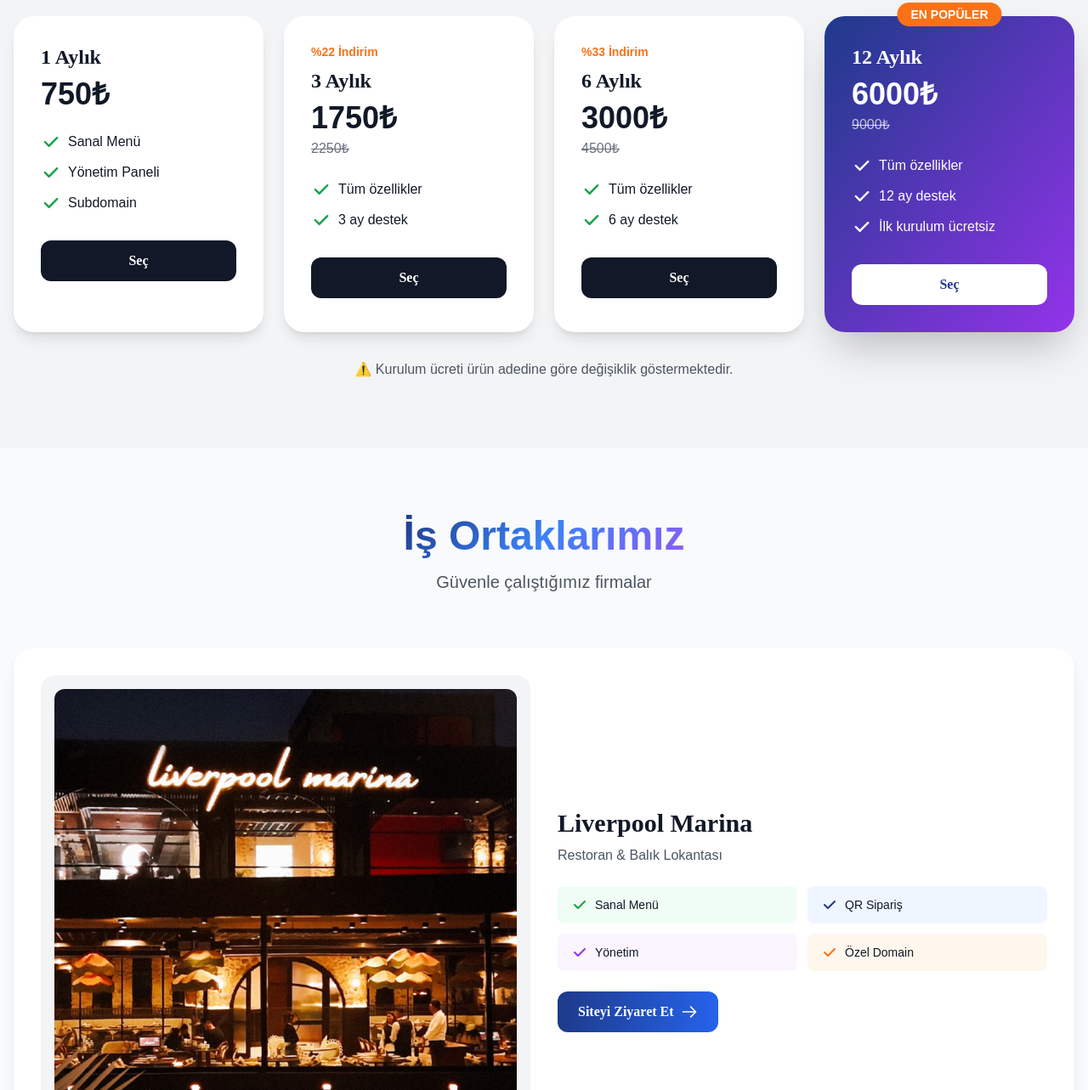
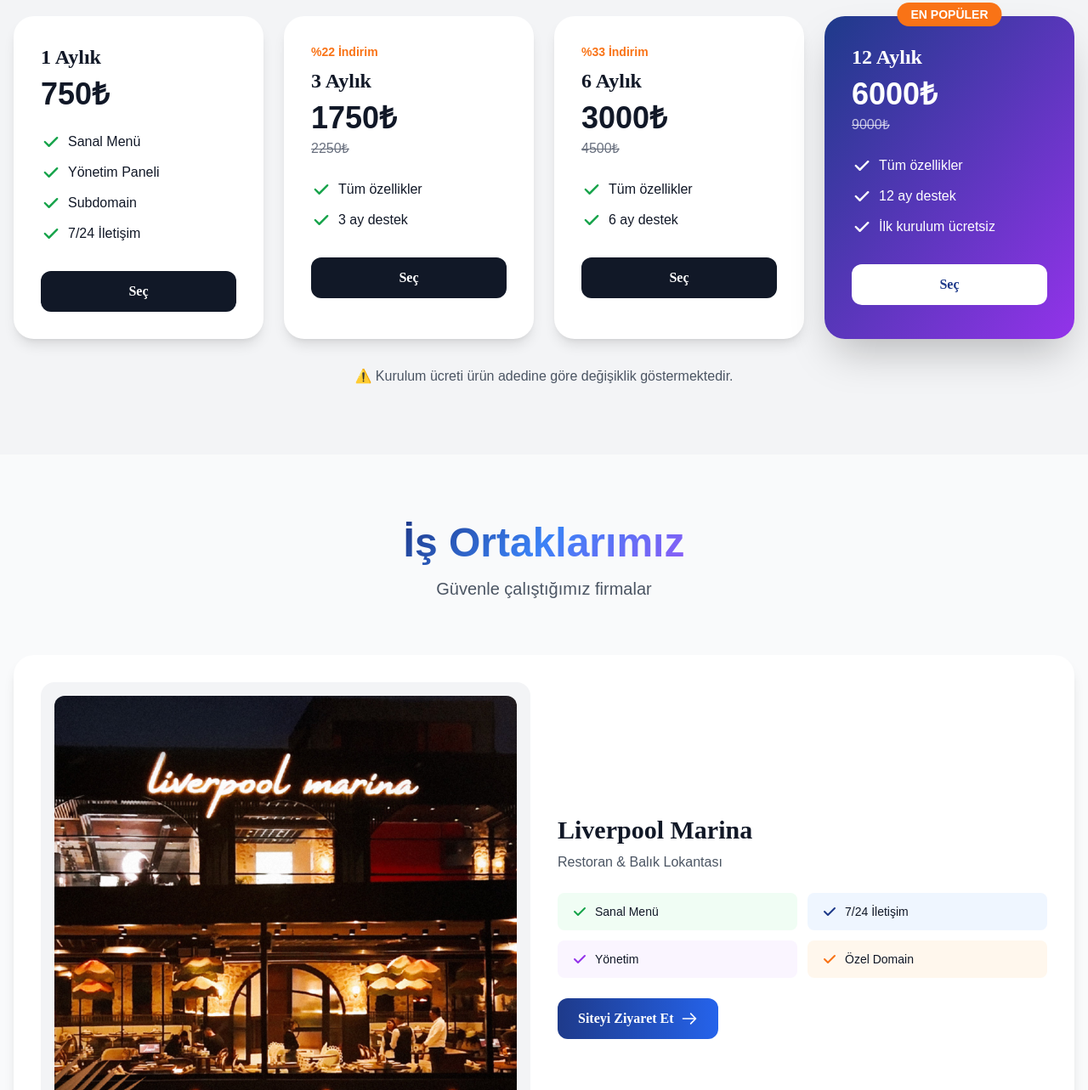
Before and after one commit to fatihelli5/fatihelli5.github.io, a plain HTML site: page index.html in a window 1280 px wide. Shown: the part 2184-3467 px from the top of the page at 85% size. Drawn offline with nearby package versions, Linux system fonts and the light colour scheme; a web font is replaced by a local one.

Commit message:
bu sefer kesin

```diff
--- a/index.html
+++ b/index.html
@@ -342,6 +342,12 @@
                             </svg>
                             <span>Subdomain</span>
                         </li>
+                         <li class="flex items-start">
+                            <svg class="w-6 h-6 text-qr-green mr-2 flex-shrink-0" fill="currentColor" viewBox="0 0 20 20">
+                                <path fill-rule="evenodd" d="M16.707 5.293a1 1 0 010 1.414l-8 8a1 1 0 01-1.414 0l-4-4a1 1 0 011.414-1.414L8 12.586l7.293-7.293a1 1 0 011.414 0z" clip-rule="evenodd"></path>
+                            </svg>
+                            <span>7/24 İletişim</span>
+                        </li>
                     </ul>
                     <button class="w-full py-3 bg-gray-900 dark:bg-gray-700 text-white rounded-xl font-semibold hover:bg-gray-800 transition">Seç</button>
                 </div>
@@ -457,7 +463,7 @@
                                     <svg class="w-5 h-5 text-qr-blue flex-shrink-0" fill="currentColor" viewBox="0 0 20 20">
                                         <path fill-rule="evenodd" d="M16.707 5.293a1 1 0 010 1.414l-8 8a1 1 0 01-1.414 0l-4-4a1 1 0 011.414-1.414L8 12.586l7.293-7.293a1 1 0 011.414 0z" clip-rule="evenodd"></path>
                                     </svg>
-                                    <span class="text-sm font-medium">QR Sipariş</span>
+                                    <span class="text-sm font-medium">7/24 İletişim</span>
                                 </div>
                                 <div class="flex items-center gap-2 bg-purple-50 dark:bg-purple-900/20 px-4 py-3 rounded-lg">
                                     <svg class="w-5 h-5 text-purple-600 flex-shrink-0" fill="currentColor" viewBox="0 0 20 20">
```
